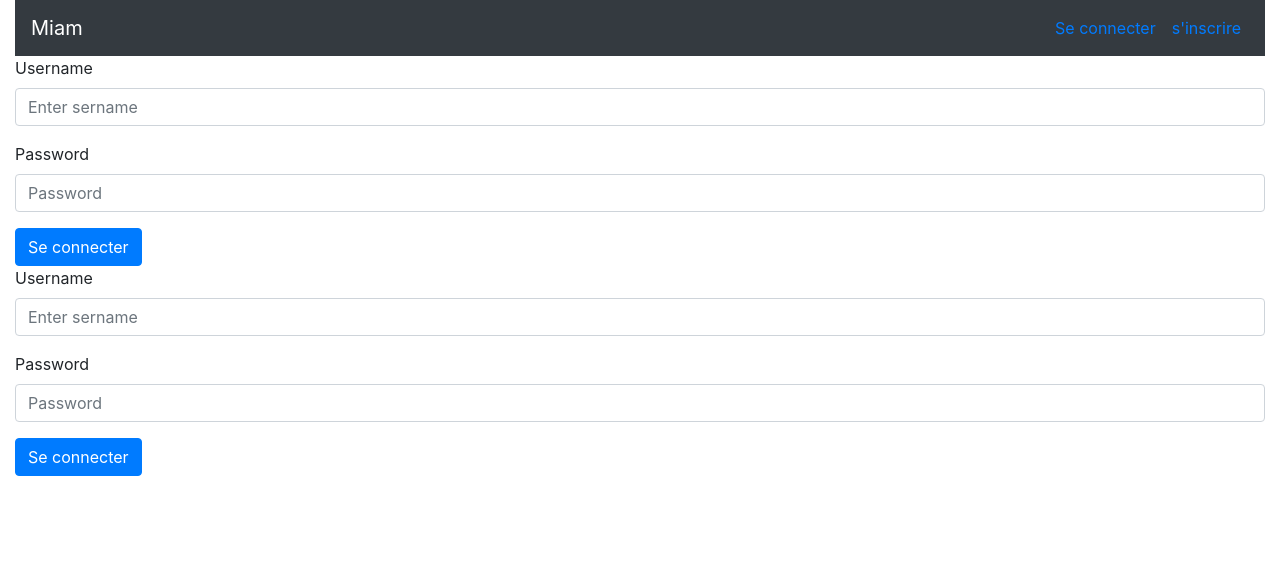
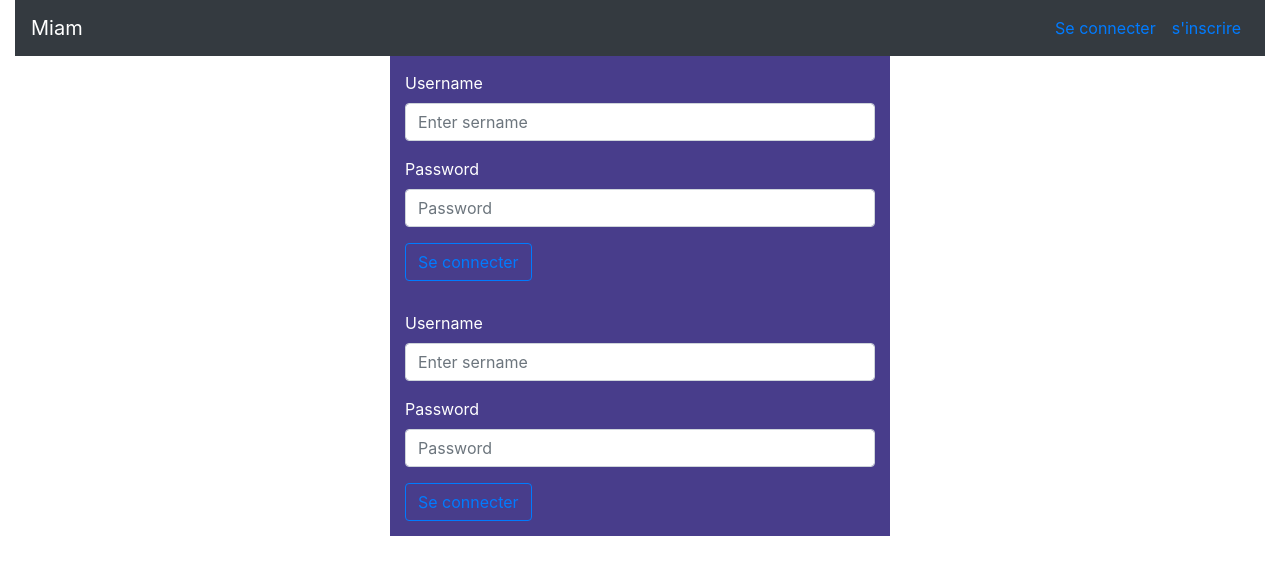
Before and after one commit to DDA209/miam_front, a React (Create React App) app: page /login in a window 1280 px wide. Shown: the top 574 px of the page. Built offline with nearby package versions, Linux system fonts and the light colour scheme.

Commit message:
committing

```diff
--- a/src/components/Home.js
+++ b/src/components/Home.js
@@ -1,12 +1,17 @@
 import React from 'react';
 // import Navigation from './Navigation';
 // import Login from './Login';
+import '../../src/components/menu/menu_style/menu.css';
+
 class Home extends React.Component{
   render(){
     return(
-            <div>
+
+            <div className="home">
               {/* <Navigation /> */}
                 <h1>Miam Ok</h1>
+
+                {/* what will show up on home page ?  */}
                 {/* <Login />  */}
               {/* <button onClick={this.logout.bind(this)}>Logout</button> */}
             </div>
--- a/src/components/Login.js
+++ b/src/components/Login.js
@@ -2,6 +2,8 @@ import React from 'react';
 // import {Link} from 'react-router-dom';
 // import Welcome from './Welcome';
 import {Form, Button} from 'react-bootstrap';
+import '../../src/components/menu/menu_style/menu.css';
+
 class Login extends React.Component {
   constructor(props) {
     super(props);
@@ -43,9 +45,9 @@ class Login extends React.Component {
   }
   render() {
     return (
-      <div>
+      <div className="login">
         {this.state.err !=='' ? this.state.err:''}
-        <Form method="post" onSubmit={this.handleSubmit} >
+        <Form className="login_form" method="post" onSubmit={this.handleSubmit} >
           <Form.Group controlId="formHorizontalEmail">
             <Form.Label>Username</Form.Label>
             <Form.Control type="text" name="username" placeholder="Enter sername"
@@ -56,7 +58,7 @@ class Login extends React.Component {
             <Form.Control type="password" name='password' placeholder="Password"
               value={this.state.password} onChange={this.handleChange} required/>
           </Form.Group>
-          <Button variant="primary" type="submit" onSubmit={this.handleSubmit}> Se connecter </Button>
+          <Button variant="outline-primary" type="submit" onSubmit={this.handleSubmit}> Se connecter </Button>
         </Form>
       </div>
     );
--- a/src/components/menu/Menu1.js
+++ b/src/components/menu/Menu1.js
@@ -1,12 +1,13 @@
 import React from 'react';
 
 import 'bootstrap/dist/css/bootstrap.min.css';
+import './menu_style/menu.css';
 
 class Menu1 extends React.Component{
     render(){
         return (
 
-            <div>
+            <div className="button">
                 <div>
                 <button type="button" class="btn btn-primary btn-lg" >Primary</button>
                 <button type="button" class="btn btn-primary btn-lg">Secondary</button>
--- /dev/null
+++ b/src/components/menu/menu_style/menu.css
@@ -0,0 +1,24 @@
+.button {
+    color: red;
+}
+
+.home {
+    text-align: center;
+    padding-top: 20px;
+    color: darksalmon;
+}
+
+.Navbar {
+    color: greenyellow;
+}
+
+.login_form {
+    width: 100%;
+    max-width: 500px ;
+    padding: 15px;
+    margin: auto;
+    height: 100%;
+    background-color: darkslateblue;
+    color: white;
+    position: relative;
+}
```
Also changed, not shown: src/components/Navigation.js (+50 -0 lines), src/components/core/style.js (added, +37 -0 lines).
